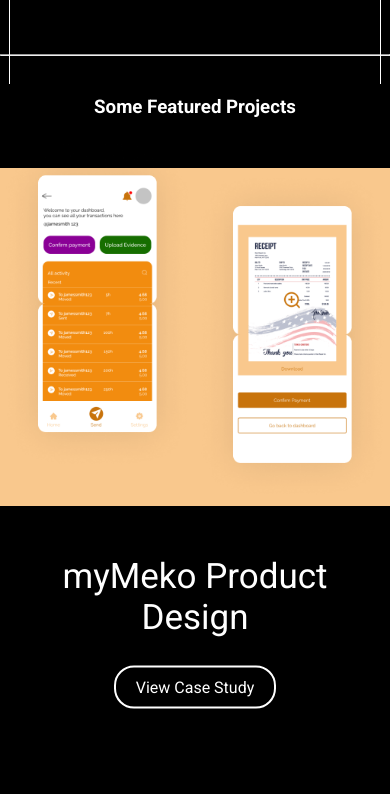
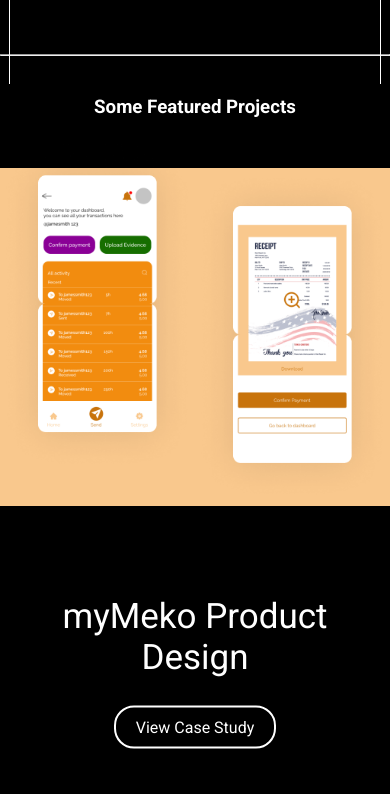
Before and after one commit to jopaleti/portfolio, a website: page index.html in a window 390 px wide. Shown: the part 760-1554 px from the top of the page. Drawn offline with nearby package versions, Linux system fonts and the light colour scheme.

Commit message:
landing page fixes

```diff
--- a/styles.css
+++ b/styles.css
@@ -412,8 +412,8 @@
   } */
   .sect-container{
     display: flex;
-    flex-direction: column;
-    gap: 120px;
+    flex-direction: row;
+    gap: 10em;
   }
   .first {
     position: relative;
```
